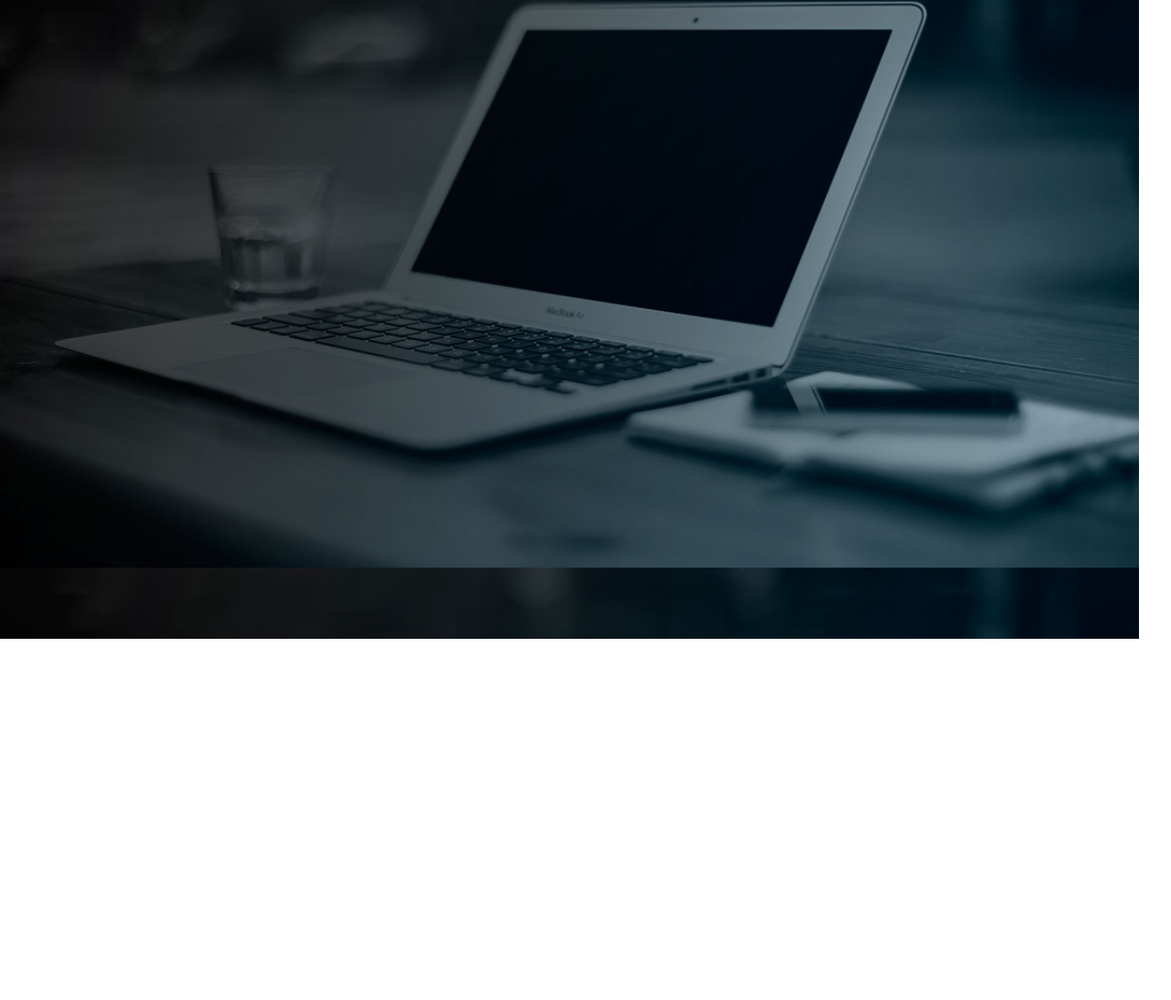
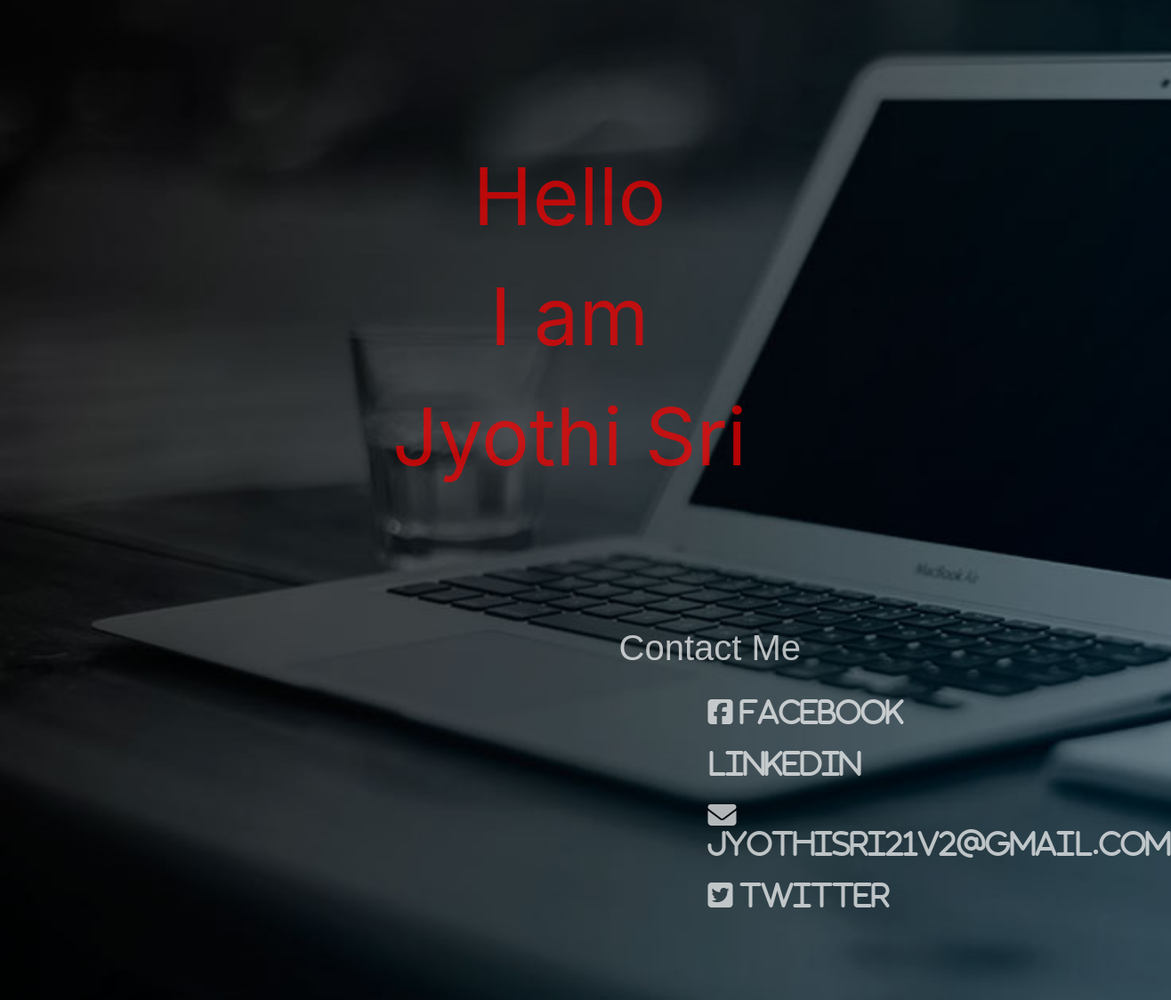
Before and after one commit to coder0221/portfolio, a plain HTML site: page contact.html in a window 1280 px wide. Shown: the part 82-1206 px from the top of the page at 89% size, 1316 px wide, since content can reach past the window. Before the commit the page ends 800 px from the top, so only its background shows below. Drawn offline with nearby package versions, Linux system fonts and the light colour scheme.

Commit message:
Seventh commit

```diff
--- a/contact.css
+++ b/contact.css
@@ -25,3 +25,53 @@ body {
 .active {
     color: #ff0000;
 }
+
+.aboutme {
+    color: rgb(255, 0, 0);
+    font-size: 90px;
+}
+
+.aboutme:hover {
+    text-decoration: none;
+    color: #ff0000;
+    font-size: 85px;
+}
+
+.mee {
+    display: none;
+}
+
+.aboutme:hover .know {
+    display: none;
+}
+
+.aboutme:hover .mee {
+    display: inline;
+}
+
+a {
+    text-decoration: none;
+    color: white;
+}
+
+i:hover,
+a:hover {
+    text-decoration: none;
+    color: #ff0000;
+    transform: scale(1.1);
+}
+
+.mid {
+    text-align: center;
+    padding-top: 150px;
+    padding-bottom: 130px;
+}
+
+.styl {
+    padding-left: 100px;
+    padding-bottom: 100px;
+}
+
+.text {
+    padding-left: 55%;
+}
--- a/contact.html
+++ b/contact.html
@@ -9,8 +9,23 @@
     <!-- Bootstrap CSS -->
     <link rel="stylesheet" href="https://cdn.jsdelivr.net/npm/bootstrap@4.5.3/dist/css/bootstrap.min.css" integrity="sha384-TX8t27EcRE3e/ihU7zmQxVncDAy5uIKz4rEkgIXeMed4M0jlfIDPvg6uqKI2xXr2" crossorigin="anonymous">
 
+    <!--Icons-->
+    <link rel="stylesheet" href="https://cdnjs.cloudflare.com/ajax/libs/font-awesome/4.7.0/css/font-awesome.min.css">
+    <script src="https://kit.fontawesome.com/dceb6bcc2b.js" crossorigin="anonymous"></script>
+
     <title>Contact Me</title>
     <link rel="stylesheet" href="contact.css">
+
+    <script>
+        function copy(that) {
+            var inp = document.createElement('input');
+            document.body.appendChild(inp)
+            inp.value = that.textContent
+            inp.select();
+            document.execCommand('copy', false);
+            inp.remove();
+        }
+    </script>
 </head>
 
 <body>
@@ -30,6 +45,34 @@
         </nav>
         <!--Navbar ends-->
 
+        <div class="container text-white">
+            <div class="mid">
+                <a href="about.html" class="aboutme">
+                    <span class="know">Hello</span>
+                    <span class="mee" title="click me">About</span>
+                </a>
+                <br>
+                <a href="assets.html" class="aboutme">
+                    <span class="know">I am</span>
+                    <span class="mee" title="click me">Work</span>
+                </a>
+                <br>
+                <a href="contact.html" class="aboutme">
+                    <span class="know">Jyothi Sri</span>
+                    <span class="mee" title="click me">Contact</span>
+                </a>
+                <br>
+            </div>
+            <div class="text">
+                <h1 style="font-family: 'Archivo', sans-serif;" class="pb-4 mt-3">Contact Me</h1>
+                <div class="styl">
+                    <i class="fab fa-facebook-square fa-2x "> <a href="https://www.facebook.com/jyothi.s.velaga.7" target="_blank"> Facebook </a> </i> <br> <br>
+                    <i class="fab fa-linkedin-square fa-2x "> <a href="https://www.linkedin.com/in/jyothi-sri-47b827174" target="_blank"> LinkedIn </a> </i> <br> <br>
+                    <i class="fas fa-envelope fa-2x"> <a title="click me to copy" onclick="copy(this)"> jyothisri21v2@gmail.com </a> </i> <br> <br>
+                    <i class="fab fa-twitter-square fa-2x"> <a href="https://twitter.com/JyothiS45269710" target="_blank"> Twitter </a> </i>
+                </div>
+            </div>
+        </div>
 
     </div>
 
```
